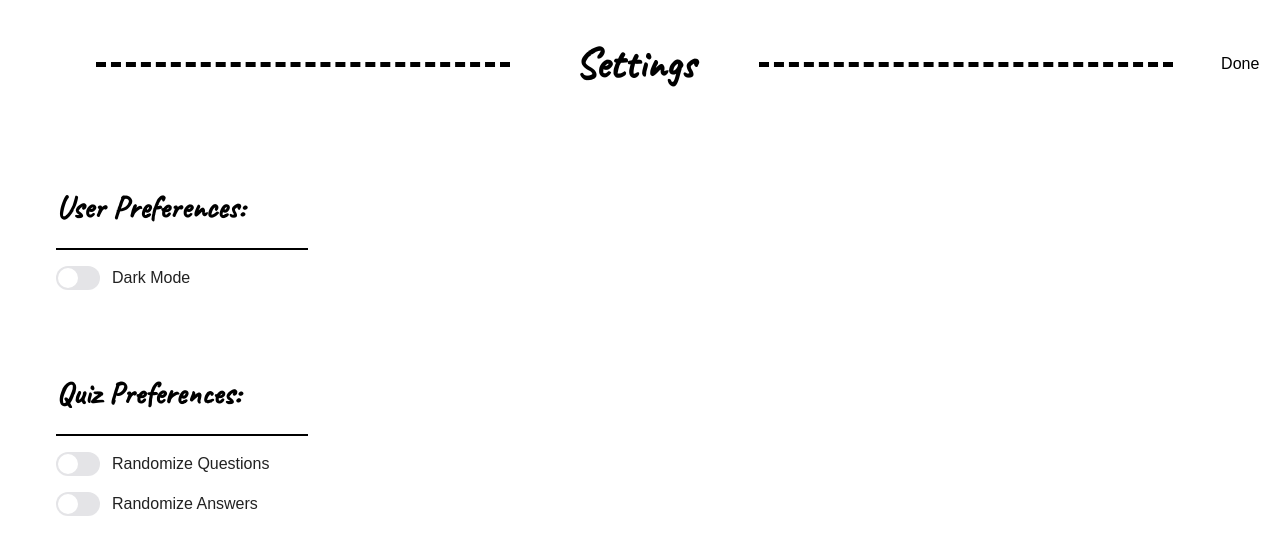
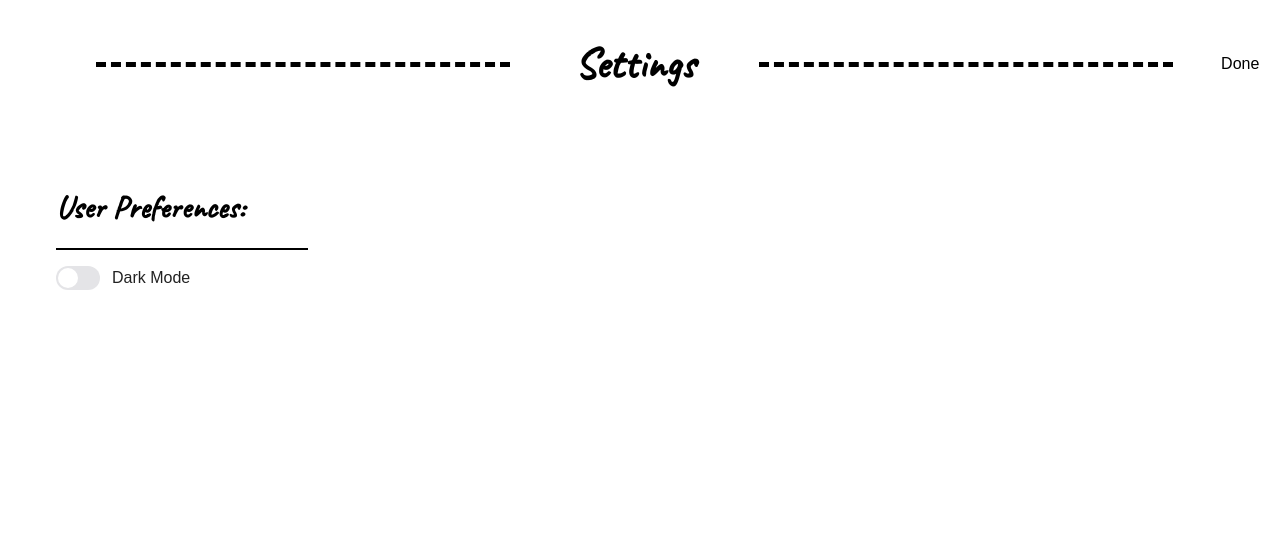
Before and after one commit to jdouglas9025/csci4300-teambrainrot, a Next.js app: page /settingspage in a window 1280 px wide. Shown: the top 554 px of the page. Built offline with nearby package versions, Linux system fonts and the light colour scheme.

Commit message:
edited dark mode on login and removed quiz preferences

```diff
--- a/src/app/components/DarkModeContext.tsx
+++ b/src/app/components/DarkModeContext.tsx
@@ -23,6 +23,7 @@ export function DarkModeProvider({ children }: { children: ReactNode }) {
     //saving mode
     useEffect(() => {
         localStorage.setItem("dark-mode", String(isDarkMode))
+
         if (isDarkMode) {
             document.body.classList.add("dark-mode");
             document.body.classList.remove("light-mode");
--- a/src/app/components/QuizPreferences.tsx
+++ b/src/app/components/QuizPreferences.tsx
@@ -3,6 +3,7 @@
 import { useState } from "react";
 import styles from "../css/QuizPreferences.module.css"
 import { useDarkMode } from "./DarkModeContext";
+
 
 
 export default function QuizPreferences() {
--- a/src/app/components/SettingsPage.tsx
+++ b/src/app/components/SettingsPage.tsx
@@ -23,10 +23,6 @@ export default function SettingsPage() {
                 <UserPreferences />
             </div>
 
-            <div className={styles.quizContainer}>
-                <QuizPreferences />
-            </div>
-
         </>
     );
 }
```
